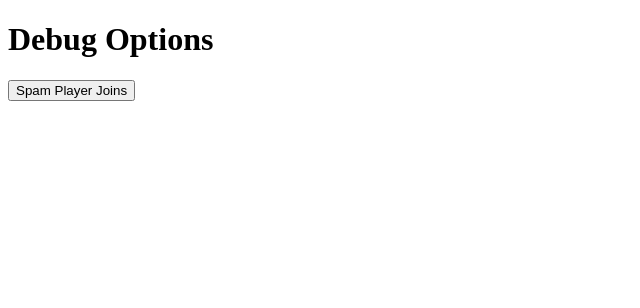
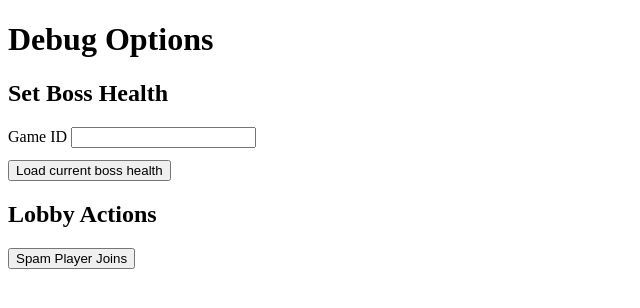
Before and after one commit to MangoCoder360/quiz-wars, a Flask app: page /debug in a window 1280 px wide. Shown: the top 308 px of the page, without its empty margins (0-640 px from the left). Run offline with Flask 3, Linux system fonts and the light colour scheme.

Commit message:
add question shuffling and boss health debug tools

```diff
--- a/main.py
+++ b/main.py
@@ -127,19 +127,20 @@ def _validate_question_set_data(data):
         "questions": questions,
     }
 
-def create_new_game(question_set, answer_timeout_seconds=60, vote_timeout_seconds=30):
+def create_new_game(question_set, answer_timeout_seconds=60, vote_timeout_seconds=30, shuffle_questions=False):
     new_game_id = random.randint(11111,99999)
     while new_game_id in active_games:
         new_game_id = random.randint(11111,99999)
-    active_games[new_game_id] = _build_game_state(question_set, answer_timeout_seconds, vote_timeout_seconds)
+    active_games[new_game_id] = _build_game_state(question_set, answer_timeout_seconds, vote_timeout_seconds, shuffle_questions)
     active_games[new_game_id]["game_id"] = new_game_id
     game_locks[new_game_id] = threading.RLock()
     return new_game_id
 
-def _build_game_state(question_set, answer_timeout_seconds=60, vote_timeout_seconds=30):
+def _build_game_state(question_set, answer_timeout_seconds=60, vote_timeout_seconds=30, shuffle_questions=False):
     return {
         "game_id": None,
         "question_set": question_set,
+        "shuffle_questions": bool(shuffle_questions),
         "game_status": "lobby",
         "boss_health": 300,
         "avatars": {
@@ -243,6 +244,10 @@ def _start_game_logic(game_data):
     if not questions:
         return None, {"error": "Question set not found or is empty"}, 400
 
+    if game_data.get("shuffle_questions"):
+        questions = list(questions)
+        random.shuffle(questions)
+
     game_data["questions_data"] = questions
     game_data["current_question_index"] = 0
     game_data["game_status"] = "in-progress"
@@ -332,10 +337,12 @@ def host():
         except (TypeError, ValueError):
             return "Invalid timeout values", 400
 
+        shuffle_questions = request.form.get("shuffle_questions") == "on"
+
         answer_timeout_seconds = max(10, min(answer_timeout_seconds, 300))
         vote_timeout_seconds = max(5, min(vote_timeout_seconds, 120))
 
-        new_game_id = create_new_game(question_set, answer_timeout_seconds, vote_timeout_seconds)
+        new_game_id = create_new_game(question_set, answer_timeout_seconds, vote_timeout_seconds, shuffle_questions)
         return redirect(f"/host/{new_game_id}")
     else:
         avail_q_sets = questions_lib.get_question_set_choices()
@@ -1165,5 +1172,42 @@ def advance_round(game_id):
 def debug_options():
     return render_template("debug.html")
 
+
+@app.route("/debug/set-boss-health", methods=["POST"])
+def debug_set_boss_health():
+    raw_game_id = request.form.get("game_id", "")
+    raw_boss_health = request.form.get("boss_health", "")
+
+    try:
+        game_id = int(raw_game_id)
+    except (TypeError, ValueError):
+        return "Invalid game ID", 400
+
+    game_data = active_games.get(game_id)
+    if not game_data:
+        return "Game not found", 404
+
+    try:
+        boss_health = int(raw_boss_health)
+    except (TypeError, ValueError):
+        return "Invalid boss health", 400
+
+    boss_health = max(0, min(boss_health, 9999))
+
+    with _get_game_lock(game_id):
+        boss_state = game_data.setdefault("boss_state", {"hp": 300, "status": []})
+        if not isinstance(boss_state, dict):
+            boss_state = {"hp": 300, "status": []}
+            game_data["boss_state"] = boss_state
+
+        boss_state["hp"] = boss_health
+        game_data["boss_health"] = boss_health
+        game_data["server_time"] = time.time()
+
+    return {
+        "game_id": game_id,
+        "boss_health": boss_health,
+    }
+
 if __name__ == '__main__':
     app.run(host='0.0.0.0', port=5001, debug=True)
--- a/templates/debug.html
+++ b/templates/debug.html
@@ -8,10 +8,117 @@
 </head>
 <body>
     <h1>Debug Options</h1>
+    <section>
+        <h2>Set Boss Health</h2>
+        <form id="bossHealthForm">
+            <div>
+                <label for="bossGameId">Game ID</label>
+                <input id="bossGameId" name="game_id" type="number" min="0" step="1" required>
+            </div>
+            <div style="margin-top: 12px;">
+                <button type="button" id="loadBossHealthBtn">Load current boss health</button>
+            </div>
+            <div id="bossHealthEditor" style="display:none; margin-top: 16px;">
+                <div>
+                    <label for="bossHealthSlider">Boss health: <span id="bossHealthValue">300</span></label>
+                    <input id="bossHealthSlider" type="range" min="0" max="300" step="1" value="300">
+                </div>
+                <div style="margin-top: 12px;">
+                    <button type="submit">Update Boss Health</button>
+                </div>
+            </div>
+        </form>
+        <p id="bossHealthStatus"></p>
+    </section>
+
+    <h2>Lobby Actions</h2>
     <button onclick="spamPlayerJoins()">Spam Player Joins</button>
 </body>
 </html>
 <script>
+    const bossGameIdInput = document.getElementById('bossGameId');
+    const loadBossHealthBtn = document.getElementById('loadBossHealthBtn');
+    const bossHealthEditor = document.getElementById('bossHealthEditor');
+    const bossHealthSlider = document.getElementById('bossHealthSlider');
+    const bossHealthValue = document.getElementById('bossHealthValue');
+    const bossHealthStatus = document.getElementById('bossHealthStatus');
+    const bossHealthForm = document.getElementById('bossHealthForm');
+
+    function setBossHealthStatus(message, isError = false) {
+        bossHealthStatus.textContent = message;
+        bossHealthStatus.style.color = isError ? '#b00020' : '#0b7a2f';
+    }
+
+    function syncBossHealthLabel() {
+        bossHealthValue.textContent = bossHealthSlider.value;
+    }
+
+    bossHealthSlider.addEventListener('input', syncBossHealthLabel);
+
+    loadBossHealthBtn.addEventListener('click', async () => {
+        const gameId = bossGameIdInput.value.trim();
+        if (!gameId) {
+            setBossHealthStatus('Enter a game ID first.', true);
+            return;
+        }
+
+        setBossHealthStatus('Loading current boss health...');
+
+        try {
+            const response = await fetch(`/game/state/${gameId}`);
+            const data = await response.json();
+            if (!response.ok) {
+                throw new Error(data.error || 'Failed to load game state');
+            }
+
+            const bossHp = Number(data?.boss_state?.hp ?? data?.boss_hp ?? data?.boss_health ?? 300);
+            const maxHp = Math.max(1, Math.ceil(Math.max(bossHp, 300) / 50) * 50);
+
+            bossHealthSlider.max = String(maxHp);
+            bossHealthSlider.value = String(Math.max(0, Math.min(maxHp, bossHp)));
+            syncBossHealthLabel();
+            bossHealthEditor.style.display = 'block';
+            setBossHealthStatus(`Loaded boss health for game ${gameId}.`);
+        } catch (error) {
+            bossHealthEditor.style.display = 'none';
+            setBossHealthStatus(error.message, true);
+        }
+    });
+
+    bossHealthForm.addEventListener('submit', async (event) => {
+        event.preventDefault();
+
+        const gameId = bossGameIdInput.value.trim();
+        const bossHealth = bossHealthSlider.value;
+
+        if (!gameId) {
+            setBossHealthStatus('Enter a game ID first.', true);
+            return;
+        }
+
+        setBossHealthStatus('Updating boss health...');
+
+        try {
+            const response = await fetch('/debug/set-boss-health', {
+                method: 'POST',
+                headers: {
+                    'Content-Type': 'application/x-www-form-urlencoded'
+                },
+                body: new URLSearchParams({ game_id: gameId, boss_health: bossHealth }).toString(),
+                credentials: 'same-origin'
+            });
+
+            const data = await response.json().catch(() => ({}));
+            if (!response.ok) {
+                throw new Error(data.error || data.message || 'Failed to update boss health');
+            }
+
+            setBossHealthStatus(`Boss health updated to ${data.boss_health} for game ${data.game_id}.`);
+        } catch (error) {
+            setBossHealthStatus(error.message, true);
+        }
+    });
+
     function spamPlayerJoins() {
         var gameId = prompt("Enter the game ID to spam joins to:");
         for (let i = 0; i < 10; i++) {
--- a/templates/host.html
+++ b/templates/host.html
@@ -18,6 +18,11 @@
             <input type="number" name="vote_timeout_seconds" min="5" max="120" step="1" value="30">
         </label>
         <br>
+        <label>
+            <input type="checkbox" name="shuffle_questions">
+            Shuffle questions
+        </label>
+        <br>
         <select name="question_set">
             <option value="" disabled selected>Select a question set</option>
             {% for set in question_sets %}
```
